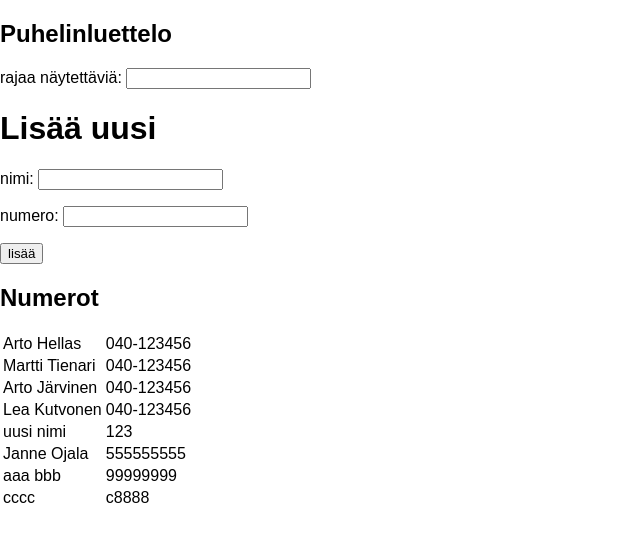
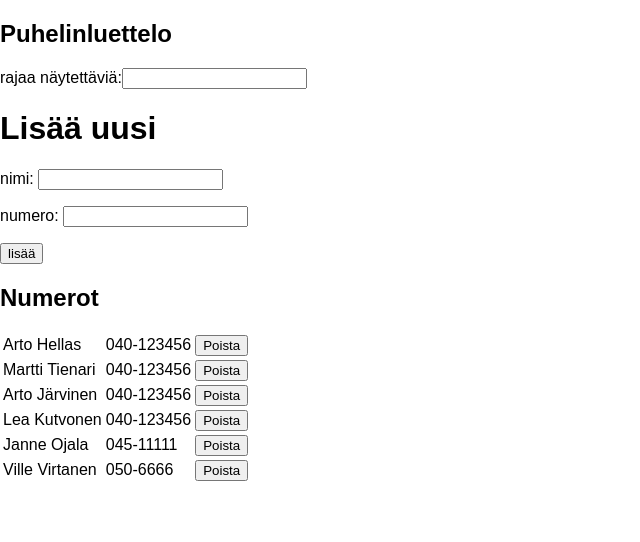
Before and after one commit to Asjrj/AYTKT21009, a React (Create React App) app in the folder osa2/puhelinluettelo/: page / in a window 1280 px wide. Shown: the top 542 px of the page, without its empty margins (0-640 px from the left). Built offline with nearby package versions, Linux system fonts and the light colour scheme; data requests are answered from the project's data file.

Commit message:
Tehtävä 2.16

```diff
--- a/osa2/puhelinluettelo/db.json
+++ b/osa2/puhelinluettelo/db.json
@@ -21,24 +21,14 @@
       "id": 4
     },
     {
-      "name": "uusi nimi",
-      "number": "123",
+      "name": "Janne Ojala",
+      "number": "045-11111",
       "id": 5
     },
     {
-      "name": "Janne Ojala",
-      "number": "555555555",
+      "name": "Ville Virtanen",
+      "number": "050-6666",
       "id": 6
-    },
-    {
-      "name": "aaa bbb",
-      "number": "99999999",
-      "id": 7
-    },
-    {
-      "name": "cccc",
-      "number": "c8888",
-      "id": 8
     }
   ]
 }
--- a/osa2/puhelinluettelo/src/App.js
+++ b/osa2/puhelinluettelo/src/App.js
@@ -17,26 +17,16 @@ const UusiHenkilo = (props) => {
   )
 }
 
-const Luettelo = (props) => {
-  if (props.tila.filteredPersons.length === 0) {
-    return (
-      <table>
-        <tbody>
-          {props.tila.persons.map((person) => <tr key={person.name}><td>{person.name}</td><td>{person.number}</td></tr>)}
-        </tbody>
-      </table>
-    )
-  }
-  else {
-    return (
-      <table>
-        <tbody>
-          {props.tila.filteredPersons.map((person) => <tr key={person.name}><td>{person.name}</td><td>{person.number}</td></tr>)}
-        </tbody>
-      </table>
-    )
-  }
+const Rivi = (props) => {
+  return (
+    <tr >
+      <td>{props.person.name}</td>
+      <td>{props.person.number}</td>
+      <td><button type="submit" onClick={props.handleRemove}>Poista</button></td>
+    </tr>
+  )
 }
+
 
 class App extends React.Component {
   constructor(props) {
@@ -85,13 +75,29 @@ class App extends React.Component {
       let namesFound = this.state.persons.filter((x) => x.name === this.state.newName);
       if (namesFound.length === 0) {
         let newPerson = {
+          id: 0,
           name: this.state.newName,
-          number: this.state.newNumber,
+          number: this.state.newNumber
         };
-        let newPersons = this.state.persons.concat(newPerson);
-        this.setState({ persons: newPersons });
-        this.filterPersons(this.state.filterName, newPersons);
-        dataService.addPersonToServer(newPerson);
+        dataService.addPersonToServer(newPerson)
+          .then(response => {
+            newPerson.id = response.id;
+            let newPersons = this.state.persons.concat(newPerson);
+            this.setState({ persons: newPersons });
+            this.filterPersons(this.state.filterName, newPersons);
+          })
+      }
+    }
+  }
+
+  handleRemove = (person) => {
+    return (event) => {
+      event.preventDefault()
+      if (window.confirm(`Poistetaanko ${person.name}`)){
+        let otherPersons = this.state.persons.filter(n => n.id !== person.id)
+        dataService.deletePerson(person.id)
+        this.setState({ persons: otherPersons })
+        this.filterPersons(this.state.filterName, otherPersons);
       }
     }
   }
@@ -104,16 +110,33 @@ class App extends React.Component {
   }
 
   render() {
+    let luettelo = []
+    if (this.state.filteredPersons.length === 0)
+      luettelo = this.state.persons
+    else
+      luettelo = this.state.filteredPersons
+
     return (
       <div>
         <h2>Puhelinluettelo</h2>
-        <p>rajaa näytettäviä: <input value={this.state.filterName} onChange={this.handleFilterChange} /></p>
+        <p>rajaa näytettäviä:
+          <input value={this.state.filterName}
+            onChange={this.handleFilterChange}
+          /></p>
         <UusiHenkilo tila={this.state}
           handleNameChange={this.handleNameChange()}
           handleNumberChange={this.handleNumberChange()}
           handleAdd={this.handleAdd()} />
         <h2>Numerot</h2>
-        <Luettelo tila={this.state} />
+        <table>
+          <tbody>
+            {luettelo.map((person) => {
+              return (<Rivi key={person.name} person={person} handleRemove={this.handleRemove(person)} />
+              )
+            }
+            )}
+          </tbody>
+        </table>
       </div>
     )
   }
--- a/osa2/puhelinluettelo/src/services/persons.js
+++ b/osa2/puhelinluettelo/src/services/persons.js
@@ -7,7 +7,12 @@ const getPersons = () => {
 }
 
 const addPersonToServer = (newPerson) => {
-    axios.post(baseUrl, newPerson)
+    return axios.post(baseUrl, newPerson)
+        .then(response => response.data)
 }
 
-export default { getPersons, addPersonToServer }
+const deletePerson = (id) => {
+    axios.delete(`${baseUrl}/${id}`)
+}
+
+export default { getPersons, addPersonToServer, deletePerson }
```
